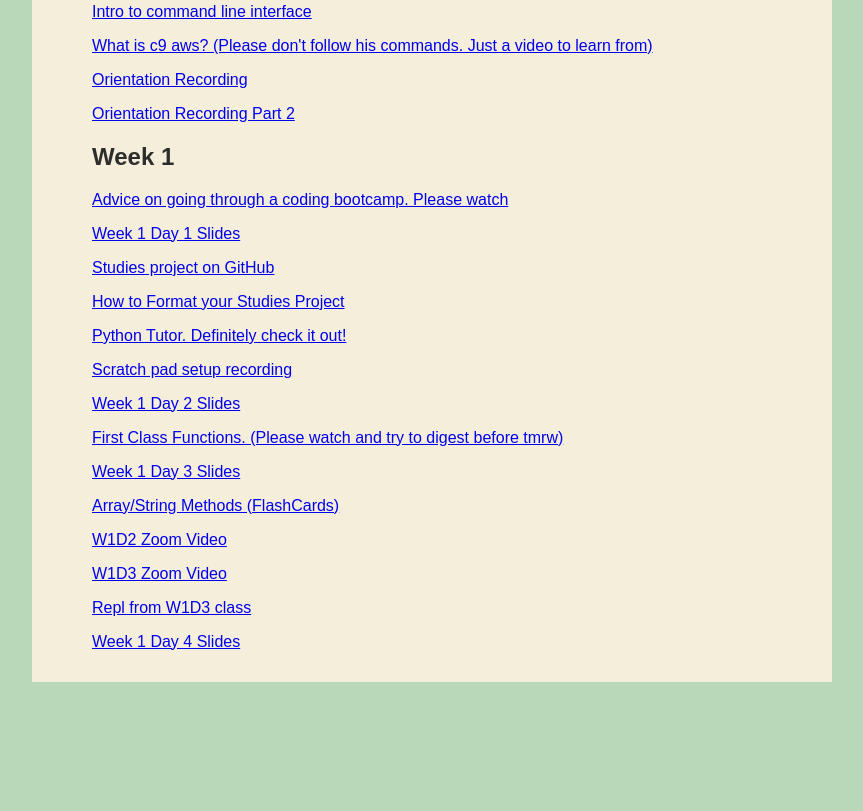
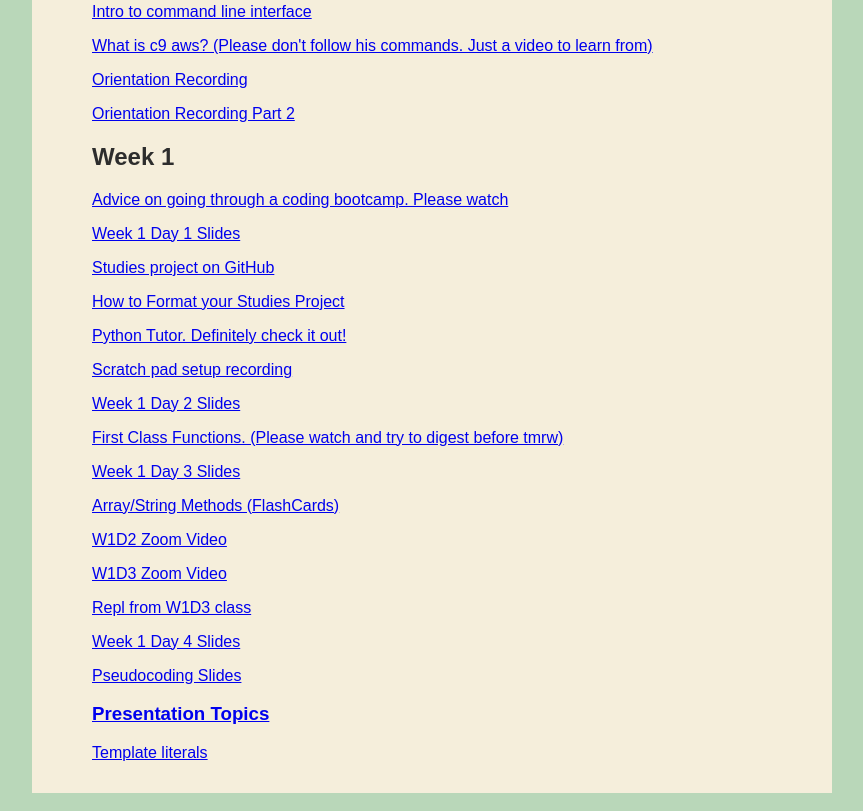
Before and after one commit to taylorshephard/romeo.github.io, a plain HTML site: page helpfulLinks.html in a window 1280 px wide. Shown: the part 316-1127 px from the top of the page, without its empty margins (208-1071 px from the left). Before the commit the page ends 1016 px from the top, so only its background shows below. Drawn offline with Linux system fonts and the light colour scheme.

Commit message:
Update helpfulLinks.html

```diff
--- a/helpfulLinks.html
+++ b/helpfulLinks.html
@@ -270,6 +270,9 @@
                         <a href="https://zoom.us/rec/share/koLe5j958gMO0ruqjnDrFd7QDp_J2hEGBpLH532aymQxep632dNa8aP_8QmZv0OK.igJwrm1EwHMqA_A_?startTime=1604533908000"><p>W1D3 Zoom Video</p></a>
                         <a href="https://repl.it/@RyGuyCoder/First-Order-Functions#index.js"><p>Repl from W1D3 class</p></a>
                         <a href="https://docs.google.com/presentation/d/19_BSZsGaALCALC63UtfzmH_ervXRZf9hrtd_BkhaOoE/edit?usp=sharing"><p>Week 1 Day 4 Slides</p></a>
+                         <a href="https://docs.google.com/presentation/d/1kyPzrKsAWknxL6EkWvJOqYX-nxOlAop2-sS8eJRKa_I/embed?usp=sharing"><p>Pseudocoding Slides</p></a>
+                        <a href="https://docs.google.com/document/d/1m09WO8ahL4pMGHJKQf0rjXgrmUIglaQqvJw3tGhmEoo/edit?usp=sharing"><h3>Presentation Topics</h3></a>
+                         <a href="https://docs.google.com/presentation/d/1nFybjPmcYTVR6sHu1g7p7mrpkqj_ckiMxkASVMpgHbs/embed?slide=id.g8e6fb7e0a1_0_0"><p>Template literals</p></a>
                     <!--
                         <a href="https://zoom.us/rec/share/ZjzY29weUy4VACd8NatE9DTDwm6nbm0sYrlXuI92pe5Ad6gKX2HOZBJ7kw-PpK37.rcYrSqO0JOeqdiUI?startTime=1600135453000"><p>Scratch pad setup recording</p></a>
                         <a href="https://docs.google.com/presentation/d/1eYrAaFbN2h1j0SCZB2UV1Wp-v-ufzDu9h2o_hWsbmAY/embed?usp=sharing"><p>Week 1 Day 2 Slides</p></a>
```
